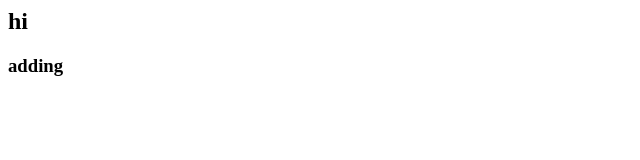
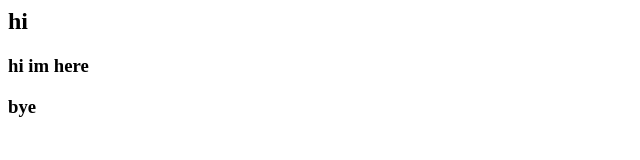
Before and after one commit to meow5000/duo, a plain HTML site: page index.html in a window 1280 px wide. Shown: the full height of the page, 0-640 px from the left. Drawn offline with Linux system fonts and the light colour scheme.

Commit message:
Karina's change
karina made changes in index.html

```diff
--- a/index.html
+++ b/index.html
@@ -1,4 +1,5 @@
 <h2> hi </h2>
 
 
-<h3> adding </h3>
+<h3> hi im here</h3>
+<h3> bye </h3>
```
